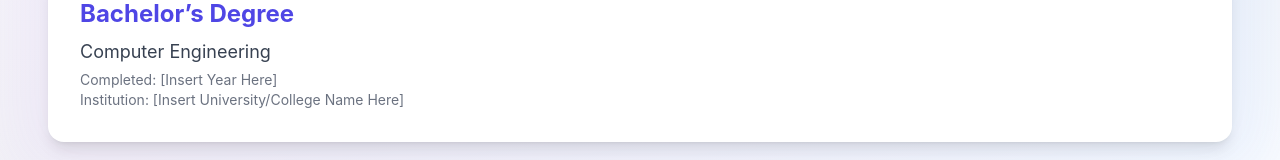
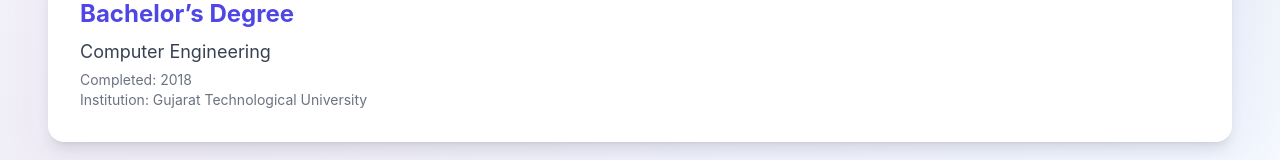
Before and after one commit to engi-devops/github-pages-demo, a React (Create React App) app: page / in a window 1280 px wide. Shown: the part 2147-2307 px from the top of the page. Built offline with nearby package versions, Linux system fonts and the light colour scheme.

Commit message:
some text fixed

```diff
--- a/src/components/Education.js
+++ b/src/components/Education.js
@@ -23,8 +23,8 @@ const Education = () => (
       <div className="p-8 bg-white shadow-lg rounded-2xl hover:shadow-2xl transition duration-300 ease-in-out transform hover:-translate-y-2">
         <h3 className="text-2xl font-bold text-indigo-600">Bachelor’s Degree</h3>
         <p className="text-lg text-gray-700 mt-2">Computer Engineering</p>
-        <p className="text-sm text-gray-500 mt-1">Completed: [Insert Year Here]</p>
-        <p className="text-sm text-gray-500">Institution: [Insert University/College Name Here]</p>
+        <p className="text-sm text-gray-500 mt-1">Completed: 2018</p>
+        <p className="text-sm text-gray-500">Institution: Gujarat Technological University</p>
       </div>
     </div>
 
```
